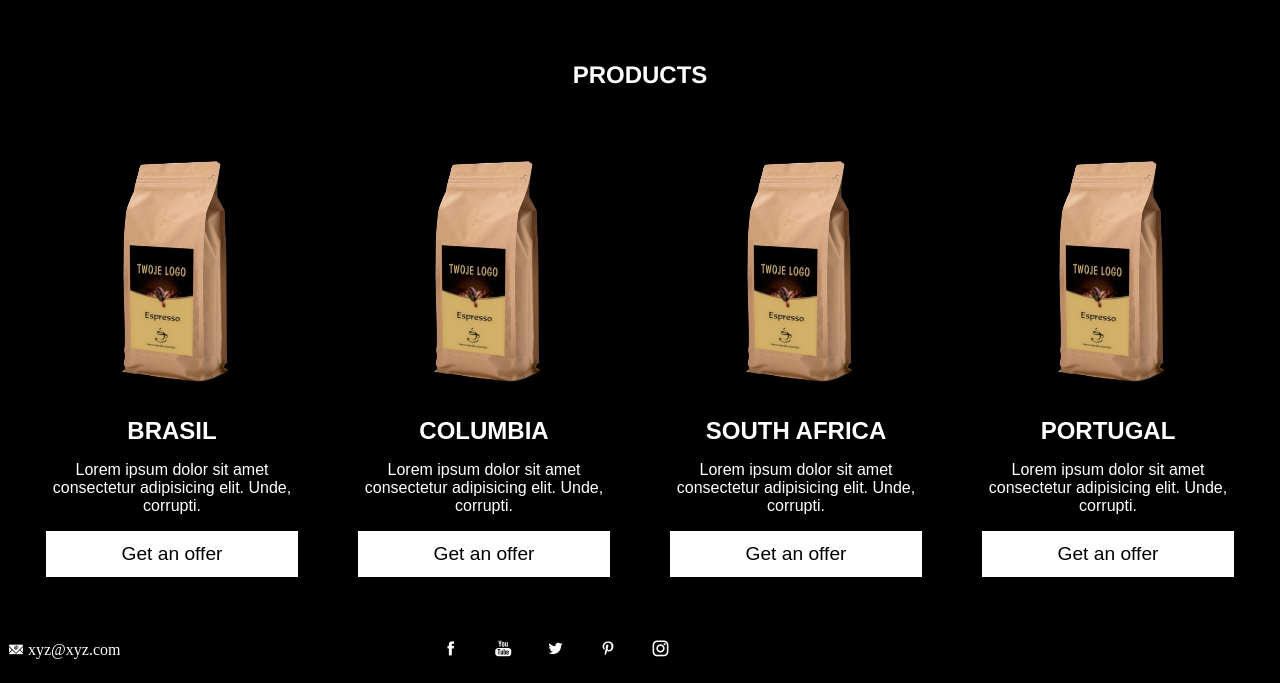
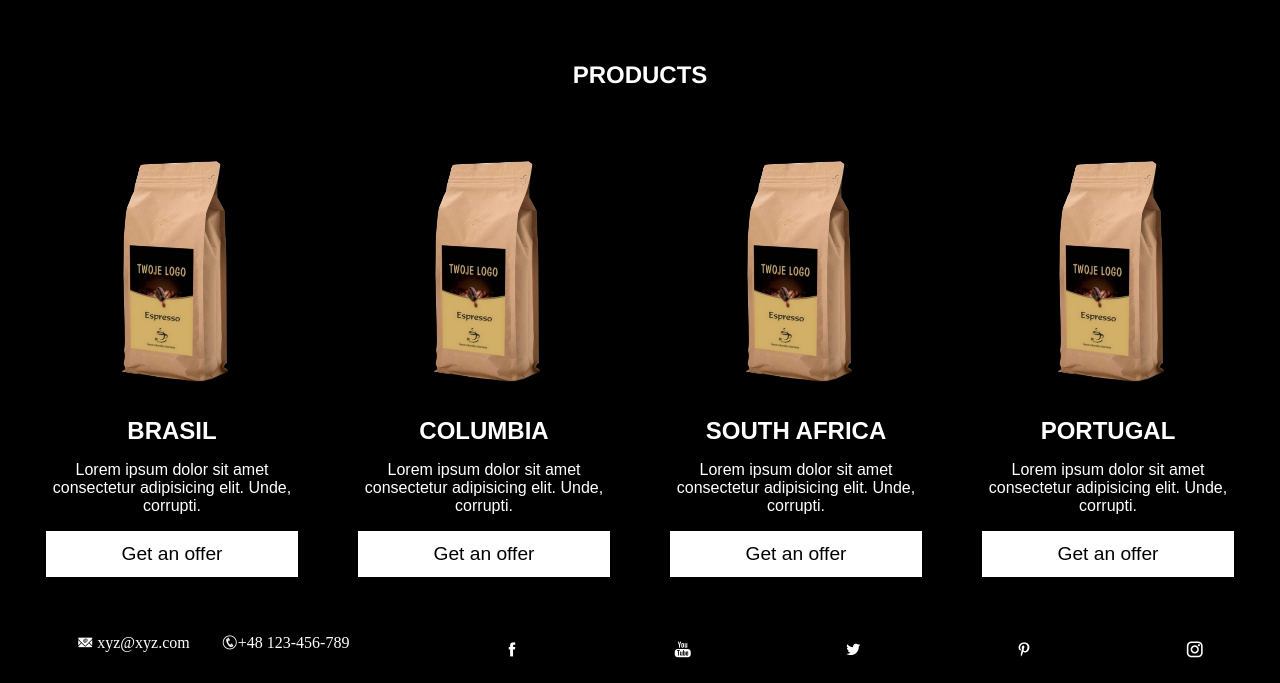
Before and after one commit to michaltyczynski1993/coffeeWebsite, a plain HTML site: page index.html in a window 1280 px wide. Shown: the part 919-1602 px from the top of the page. Drawn offline with Linux system fonts and the light colour scheme.

Commit message:
footer alignment

```diff
--- a/index.html
+++ b/index.html
@@ -90,10 +90,14 @@
         </section>
         <footer class="row flex-text-center">
             <div class="column">
-                <i class="icofont-email"> xyz@xyz.com</i>
+                <div class="contact flex-text-center">
+                    <i class="icofont-email"> xyz@xyz.com</i>
+                    <i class="icofont-phone-circle">+48 123-456-789</i>
+                </div>
+
             </div>
             <div class="column socials">
-                <div>
+                <div class="social-items">
                     <a href="#"><i class="icofont-facebook"></i></a>
                     <a href=""><i class="icofont-brand-youtube"></i></a>
                     <a href=""><i class="icofont-twitter"></i></a>
--- a/style.css
+++ b/style.css
@@ -260,10 +260,25 @@ footer {
     padding: 1rem 0rem;
 }
 
-footer i {
-    padding: 0.5rem;
-}
-
 .socials {
     flex: 2;
 }
+
+i {
+    margin: 0 1rem 1rem 1rem;
+
+}
+
+.contact,
+.social-items {
+    display: flex;
+    flex-direction: row;
+    flex-wrap: nowrap;
+    flex-basis: auto;
+}
+
+@media(min-width: 700px) {
+    .socials {
+        text-align: end;
+    }
+}
```
